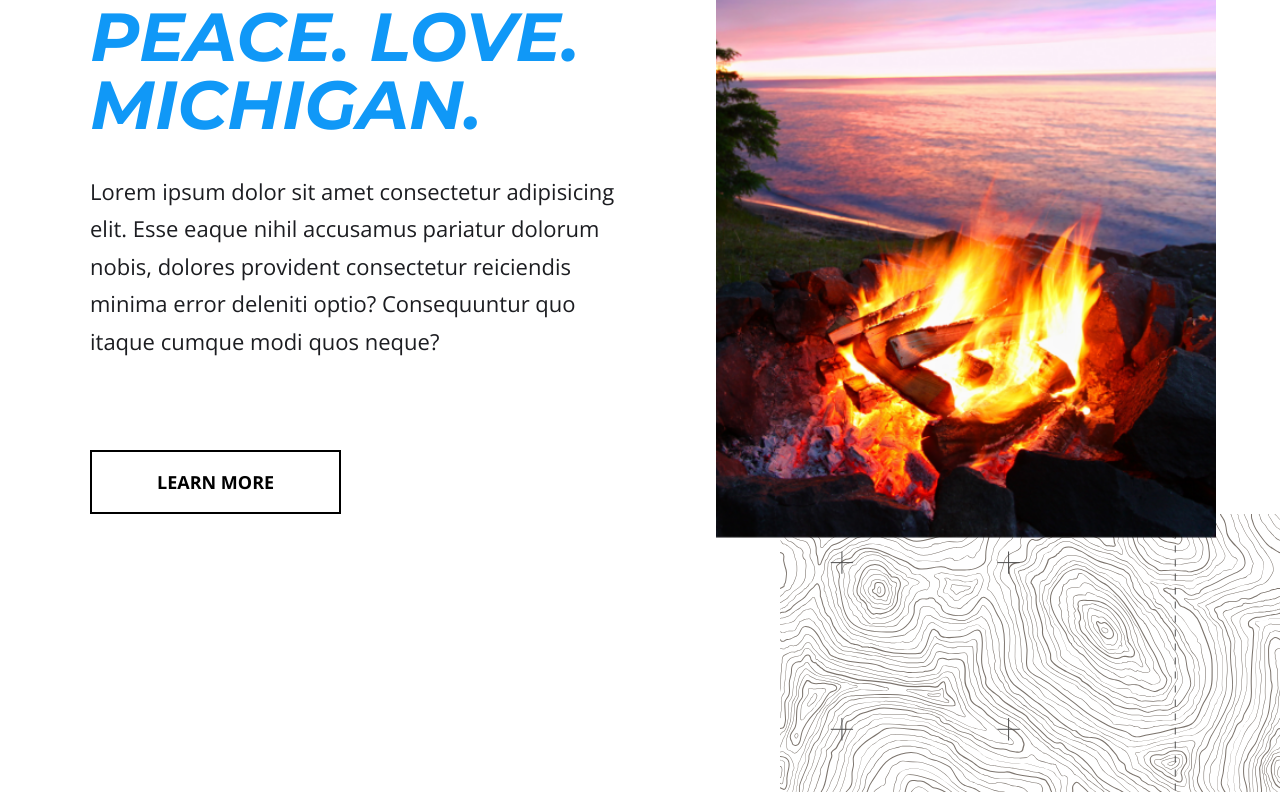
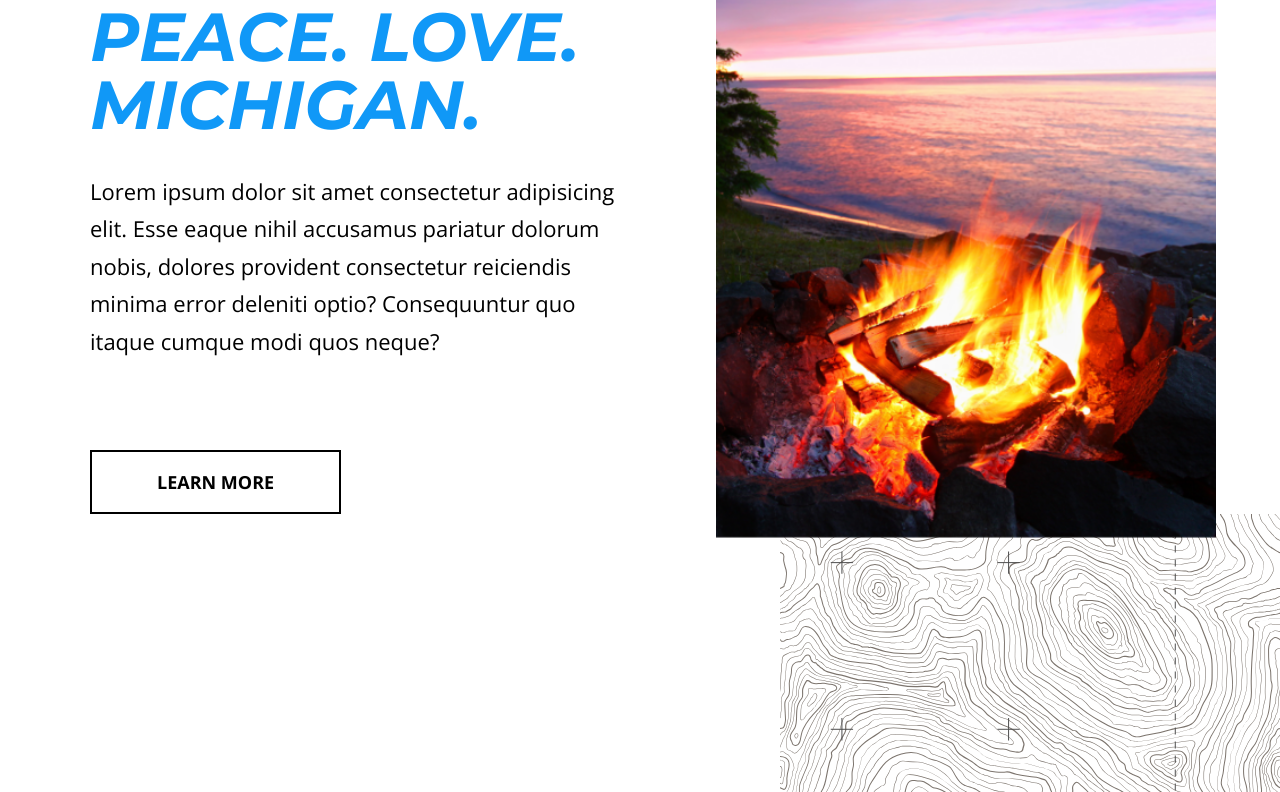
Before and after one commit to j-arens/j-arens.github.io, a website: page index.html in a window 1280 px wide. Shown: the part 1287-2079 px from the top of the page. Drawn offline with nearby package versions, Linux system fonts and the light colour scheme.

Commit message:
font color fix

```diff
--- a/styles/components/_about.scss
+++ b/styles/components/_about.scss
@@ -50,7 +50,6 @@
         font-size: 22px;
         line-height: 1.7;
         margin-bottom: 90px;
-        color: $color-font-base;
     }
 }
 
```
Also changed, not shown: styles/style.min.css, 1 other file.
